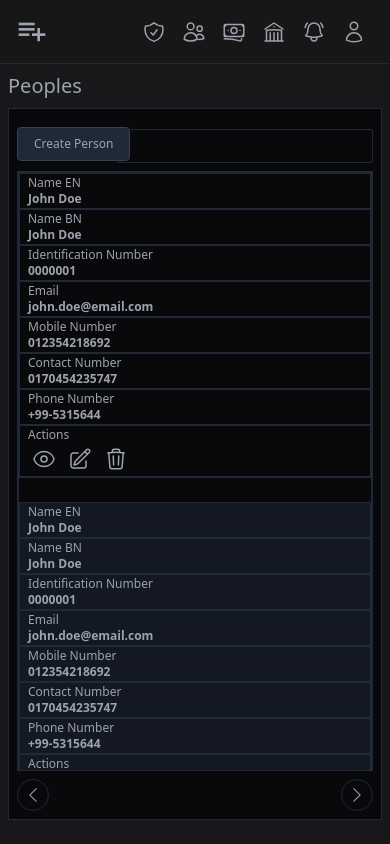
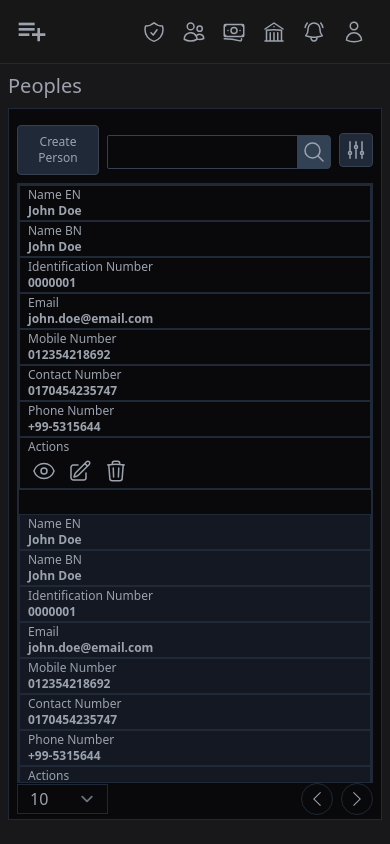
Before and after one commit to Newton-Mitro/ccs.ui, a React (Create React App) app: page /home in a window 390 px wide. Built offline with nearby package versions, Linux system fonts and the light colour scheme.

Commit message:
some update

```diff
--- a/src/pages/home/HomePage.tsx
+++ b/src/pages/home/HomePage.tsx
@@ -1,7 +1,14 @@
-import { Link } from "react-router-dom";
+import { useState } from "react";
+import PaginateRow from "./PaginateRow";
 import TableRow from "./TableRow";
 
 function HomePage() {
+  const [isAdvanceSearchOpen, setAdvanceSearchOpen] = useState(false);
+
+  const toggleAdvanceSearchOption = () => {
+    setAdvanceSearchOpen(!isAdvanceSearchOpen);
+  };
+
   return (
     <div className="w-full space-y-2">
       <h2 className="text-xl">Peoples</h2>
@@ -10,18 +17,135 @@ function HomePage() {
           <div className="flex items-center my-2 gap-2 justify-between">
             <button
               type="submit"
-              className="flex-0 bg-gray-800 hover:bg-gray-900 border border-gray-700 hover:shadow-md transition-all duration-300 shadow-sm rounded py-2 px-4 hover:cursor-pointer"
+              className="bg-gray-800 hover:bg-gray-900 border border-gray-700 hover:shadow-md transition-all duration-300 shadow-sm rounded py-2 px-4 hover:cursor-pointer"
             >
               Create Person
             </button>
-            <div className="flex gap-2 items-center w-40 justify-end">
-              <label className="login-label hidden md:block" htmlFor="username">
-                Search
-              </label>
-              <input
-                type="text"
-                className="mt-1 rounded-sm py-1 border-gray-800 bg-transparent shadow-sm focus:border-gray-800 focus:ring focus:ring-gray-800 focus:ring-opacity-50 text-gray-300"
-              />
+            <div className="relative flex gap-10 items-center">
+              <div className="flex gap-2 items-center justify-end relative">
+                <input
+                  type="text"
+                  className="mt-1 w-48 md:w-80 rounded-sm py-1 border-gray-700 bg-transparent shadow-sm focus:border-gray-800 focus:ring focus:ring-gray-800 focus:ring-opacity-50 text-gray-300"
+                />
+                <button className="absolute top-1 border border-slate-700 hover:bg-slate-800 rounded-r -right-8 bg-slate-700 p-1">
+                  <svg
+                    xmlns="http://www.w3.org/2000/svg"
+                    fill="none"
+                    viewBox="0 0 24 24"
+                    stroke-width="1.5"
+                    stroke="currentColor"
+                    className="w-6 h-6 "
+                  >
+                    <path
+                      stroke-linecap="round"
+                      stroke-linejoin="round"
+                      d="m21 21-5.197-5.197m0 0A7.5 7.5 0 1 0 5.196 5.196a7.5 7.5 0 0 0 10.607 10.607Z"
+                    />
+                  </svg>
+                </button>
+                <button className="absolute hidden top-1 border border-slate-700 hover:bg-slate-800 rounded-r -right-8 bg-slate-700 p-1">
+                  <svg
+                    xmlns="http://www.w3.org/2000/svg"
+                    fill="none"
+                    viewBox="0 0 24 24"
+                    stroke-width="1.5"
+                    stroke="currentColor"
+                    className="w-6 h-6"
+                  >
+                    <path
+                      stroke-linecap="round"
+                      stroke-linejoin="round"
+                      d="M6 18 18 6M6 6l12 12"
+                    />
+                  </svg>
+                </button>
+              </div>
+              <button
+                type="submit"
+                onClick={toggleAdvanceSearchOption}
+                className="flex items-center bg-gray-800 hover:bg-gray-900 border border-gray-700 hover:shadow-md transition-all duration-300 shadow-sm rounded py-1 px-1 hover:cursor-pointer"
+              >
+                <svg
+                  xmlns="http://www.w3.org/2000/svg"
+                  fill="none"
+                  viewBox="0 0 24 24"
+                  stroke-width="1.5"
+                  stroke="currentColor"
+                  className="w-6 h-6"
+                >
+                  <path
+                    stroke-linecap="round"
+                    stroke-linejoin="round"
+                    d="M6 13.5V3.75m0 9.75a1.5 1.5 0 0 1 0 3m0-3a1.5 1.5 0 0 0 0 3m0 3.75V16.5m12-3V3.75m0 9.75a1.5 1.5 0 0 1 0 3m0-3a1.5 1.5 0 0 0 0 3m0 3.75V16.5m-6-9V3.75m0 3.75a1.5 1.5 0 0 1 0 3m0-3a1.5 1.5 0 0 0 0 3m0 9.75V10.5"
+                  />
+                </svg>
+              </button>
+              {isAdvanceSearchOpen && (
+                <div className="rounded absolute top-10 right-0 bg-gray-800 border border-gray-700 w-[calc(100vw-32px)] md:w-[394px] z-10 px-3 pt-2 pb-4">
+                  <div className="">
+                    <div className="text-center font-bold py-2">
+                      Search Options
+                    </div>
+                    <div className="">Search Fields</div>
+                    <div className="py-2">
+                      <label htmlFor="" className="flex gap-3">
+                        <div className="flex items-center gap-2">
+                          <input id="pin" name="pin" checked type="checkbox" />
+                          <p>Identification Number</p>
+                        </div>
+                        <div className="flex items-center gap-2">
+                          <input id="name" name="name" type="checkbox" />
+                          <p>Name</p>
+                        </div>
+                        <div className="flex items-center gap-2">
+                          <input id="gender" name="gender" type="checkbox" />
+                          <p>Gender</p>
+                        </div>
+                      </label>
+                    </div>
+                    <div className="">Order By</div>
+                    <div className="py-2">
+                      <label htmlFor="" className="flex gap-3">
+                        <div className="flex items-center gap-2">
+                          <input id="pin" name="order_by" type="radio" />
+                          <p>Identification Number</p>
+                        </div>
+                        <div className="flex items-center gap-2">
+                          <input id="name" name="order_by" type="radio" />
+                          <p>Name</p>
+                        </div>
+                        <div className="flex items-center gap-2">
+                          <input id="gender" name="order_by" type="radio" />
+                          <p>Gender</p>
+                        </div>
+                      </label>
+                    </div>
+                    <div className="py-2">Sort By</div>
+                    <div className="flex gap-2 items-center">
+                      ASC
+                      <label className="relative inline-flex cursor-pointer items-center">
+                        <input
+                          id="switch-2"
+                          type="checkbox"
+                          className="peer sr-only"
+                        />
+                        <div className="peer h-4 w-11 rounded-full border border-gray-700 after:absolute after:-top-1 after:left-0 after:h-6 after:w-6 after:rounded-full after:border after:border-gray-600 after:bg-sky-600 after:transition-all after:content-[''] peer-checked:bg-sky-800 peer-checked:after:translate-x-full peer-focus:ring-green-950"></div>
+                      </label>
+                      DES
+                    </div>
+                  </div>
+
+                  <div className="flex items-center justify-center">
+                    <button
+                      type="submit"
+                      onClick={toggleAdvanceSearchOption}
+                      className="flex-0 bg-gray-800 hover:bg-gray-900 border border-gray-700 hover:shadow-md transition-all duration-300 shadow-sm rounded py-1.5 px-4 hover:cursor-pointer"
+                    >
+                      Search
+                    </button>
+                  </div>
+                </div>
+              )}
             </div>
           </div>
           <div className="h-[calc(100vh-244px)] overflow-auto border border-b border-gray-800">
@@ -121,59 +245,7 @@ function HomePage() {
             </table>
           </div>
         </div>
-        <div className="mt-auto">
-          <nav
-            className="flex flex-row flex-nowrap justify-between md:justify-center items-center"
-            aria-label="Pagination"
-          >
-            <Link
-              className="flex w-8 h-8 mr-1 justify-center items-center rounded-full border border-gray-800   hover:border-gray-300"
-              to="#"
-              title="Previous Page"
-            >
-              <span className="sr-only">Previous Page</span>
-              <svg
-                className="block w-4 h-4 fill-current"
-                viewBox="0 0 256 512"
-                aria-hidden="true"
-                role="presentation"
-              >
-                <path d="M238.475 475.535l7.071-7.07c4.686-4.686 4.686-12.284 0-16.971L50.053 256 245.546 60.506c4.686-4.686 4.686-12.284 0-16.971l-7.071-7.07c-4.686-4.686-12.284-4.686-16.97 0L10.454 247.515c-4.686 4.686-4.686 12.284 0 16.971l211.051 211.05c4.686 4.686 12.284 4.686 16.97-.001z"></path>
-              </svg>
-            </Link>
-            <Link
-              className="hidden md:flex w-8 h-8 mx-1 justify-center items-center rounded-full border border-gray-800   hover:border-gray-300"
-              to="#"
-              title="Page 1"
-            >
-              1
-            </Link>
-            <Link
-              className="hidden md:flex w-8 h-8 mx-1 justify-center items-center rounded-full border border-gray-800   pointer-events-none"
-              to="#"
-              aria-current="page"
-              title="Page 3"
-            >
-              2
-            </Link>
-
-            <Link
-              className="flex w-8 h-8 ml-1 justify-center items-center rounded-full border border-gray-800   hover:border-gray-300"
-              to="#"
-              title="Next Page"
-            >
-              <span className="sr-only">Next Page</span>
-              <svg
-                className="block w-4 h-4 fill-current"
-                viewBox="0 0 256 512"
-                aria-hidden="true"
-                role="presentation"
-              >
-                <path d="M17.525 36.465l-7.071 7.07c-4.686 4.686-4.686 12.284 0 16.971L205.947 256 10.454 451.494c-4.686 4.686-4.686 12.284 0 16.971l7.071 7.07c4.686 4.686 12.284 4.686 16.97 0l211.051-211.05c4.686-4.686 4.686-12.284 0-16.971L34.495 36.465c-4.686-4.687-12.284-4.687-16.97 0z"></path>
-              </svg>
-            </Link>
-          </nav>
-        </div>
+        <PaginateRow />
       </div>
     </div>
   );
--- /dev/null
+++ b/src/pages/home/PaginateRow.tsx
@@ -0,0 +1,84 @@
+import { Link } from "react-router-dom";
+
+function PaginateRow() {
+  return (
+    <div className="mt-auto flex justify-between items-center">
+      <div className="text-center">
+        <select
+          className="py-0.5 bg-transparent border border-gray-800 shadow-sm focus:border-gray-700 focus:ring focus:ring-gray-700 focus:ring-opacity-50"
+          name=""
+          id=""
+        >
+          <option className="odd:bg-gray-800 even:bg-gray-900" value="">
+            10
+          </option>
+          <option className="odd:bg-gray-800 even:bg-gray-900" value="">
+            50
+          </option>
+          <option className="odd:bg-gray-800 even:bg-gray-900" value="">
+            100
+          </option>
+          <option className="odd:bg-gray-800 even:bg-gray-900" value="">
+            500
+          </option>
+          <option className="odd:bg-gray-800 even:bg-gray-900" value="">
+            1000
+          </option>
+        </select>
+      </div>
+      <nav
+        className="flex flex-row flex-nowrap justify-between md:justify-center items-center"
+        aria-label="Pagination"
+      >
+        <Link
+          className="flex w-8 h-8 mr-1 justify-center items-center rounded-full border border-gray-800   hover:border-gray-300"
+          to="#"
+          title="Previous Page"
+        >
+          <span className="sr-only">Previous Page</span>
+          <svg
+            className="block w-4 h-4 fill-current"
+            viewBox="0 0 256 512"
+            aria-hidden="true"
+            role="presentation"
+          >
+            <path d="M238.475 475.535l7.071-7.07c4.686-4.686 4.686-12.284 0-16.971L50.053 256 245.546 60.506c4.686-4.686 4.686-12.284 0-16.971l-7.071-7.07c-4.686-4.686-12.284-4.686-16.97 0L10.454 247.515c-4.686 4.686-4.686 12.284 0 16.971l211.051 211.05c4.686 4.686 12.284 4.686 16.97-.001z"></path>
+          </svg>
+        </Link>
+        <Link
+          className="hidden md:flex w-8 h-8 mx-1 justify-center items-center rounded-full border border-gray-800   hover:border-gray-300"
+          to="#"
+          title="Page 1"
+        >
+          1
+        </Link>
+        <Link
+          className="hidden md:flex w-8 h-8 mx-1 justify-center items-center rounded-full border border-gray-800   pointer-events-none"
+          to="#"
+          aria-current="page"
+          title="Page 3"
+        >
+          2
+        </Link>
+
+        <Link
+          className="flex w-8 h-8 ml-1 justify-center items-center rounded-full border border-gray-800   hover:border-gray-300"
+          to="#"
+          title="Next Page"
+        >
+          <span className="sr-only">Next Page</span>
+          <svg
+            className="block w-4 h-4 fill-current"
+            viewBox="0 0 256 512"
+            aria-hidden="true"
+            role="presentation"
+          >
+            <path d="M17.525 36.465l-7.071 7.07c-4.686 4.686-4.686 12.284 0 16.971L205.947 256 10.454 451.494c-4.686 4.686-4.686 12.284 0 16.971l7.071 7.07c4.686 4.686 12.284 4.686 16.97 0l211.051-211.05c4.686-4.686 4.686-12.284 0-16.971L34.495 36.465c-4.686-4.687-12.284-4.687-16.97 0z"></path>
+          </svg>
+        </Link>
+      </nav>
+    </div>
+  );
+}
+
+export default PaginateRow;
```
